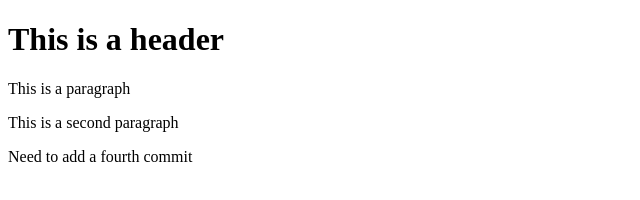
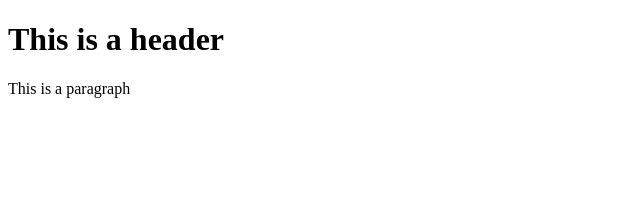
Before and after one commit to samizares/git-test, a plain HTML site: page index.html in a window 1280 px wide. Shown: the whole page, without its empty margins (0-640 px from the left). Drawn offline with Linux system fonts and the light colour scheme.

Commit message:
another third

```diff
--- a/index.html
+++ b/index.html
@@ -4,7 +4,5 @@
 	<body>
 		<h1> This is a header</h1>
 		<p>This is a paragraph</p>
-		<p>This is a second paragraph</p>
-		<p>Need to add a fourth commit</p>
 	</body>
 </html>
```
